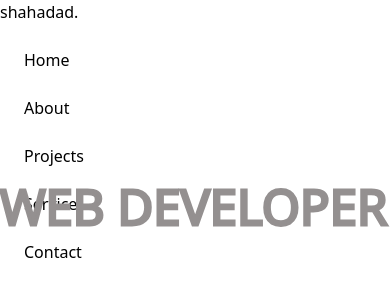
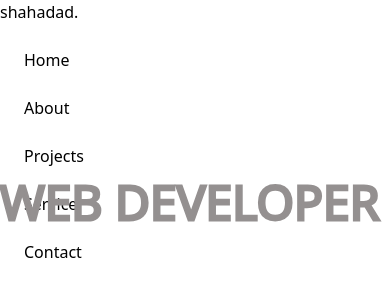
Before and after one commit to mdshahadad/portfolio, a React (Vite) app: page / in a window 390 px wide. Shown: the top 289 px of the page. Built offline with nearby package versions, Linux system fonts and the light colour scheme.

Commit message:
Resize the banner text for min-width 377px and max-width 425px

```diff
--- a/src/Home/Home.css
+++ b/src/Home/Home.css
@@ -108,16 +108,9 @@
 
 @media screen and (min-width: 377px) and (max-width: 425px) {
     .bannerText {
-        top: 170px;
-        font-size: 49px;
+        top: 166px;
+        font-size: 48px;
     }
-}
-
-
-@media screen and (max-width: 425px) {
-    /* .bannerText {
-        font-size: 0px;
-    } */
 
     .text-stroke {
         -webkit-text-fill-color: #949090;
```
